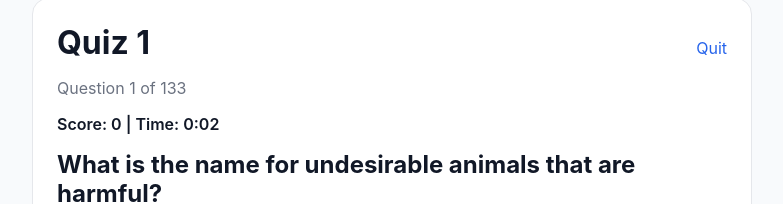
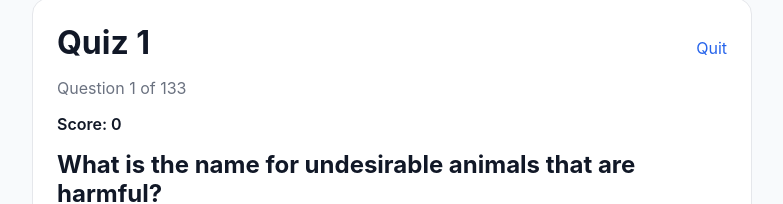
Before and after one commit to KaichenWang/trivia, a React (Vite) app: page /quiz/5IH59-IeTsk in a window 1280 px wide. Both pictures are taken after a click on the button "Zen mode (no timer)". Shown: the part 194-398 px from the top of the page, without its empty margins (248-1031 px from the left). Built offline with nearby package versions, Linux system fonts and the light colour scheme; the HTML template or start-up script is replaced by a standard one.

Commit message:
Hide time in zen mode

```diff
--- a/src/pages/QuizPage.tsx
+++ b/src/pages/QuizPage.tsx
@@ -385,7 +385,12 @@ function QuizPage() {
         </div>
         <p className="muted">{progressLabel}</p>
         <p className="score">
-          Score: {score} | Time: {totalTimeLabel}
+          <span>Score: {score}</span>
+          {
+            timerMode !== 'zen' && (
+              <span> | Time: {totalTimeLabel}</span>
+            )
+          }
         </p>
 
         {completedResult ? (
```
